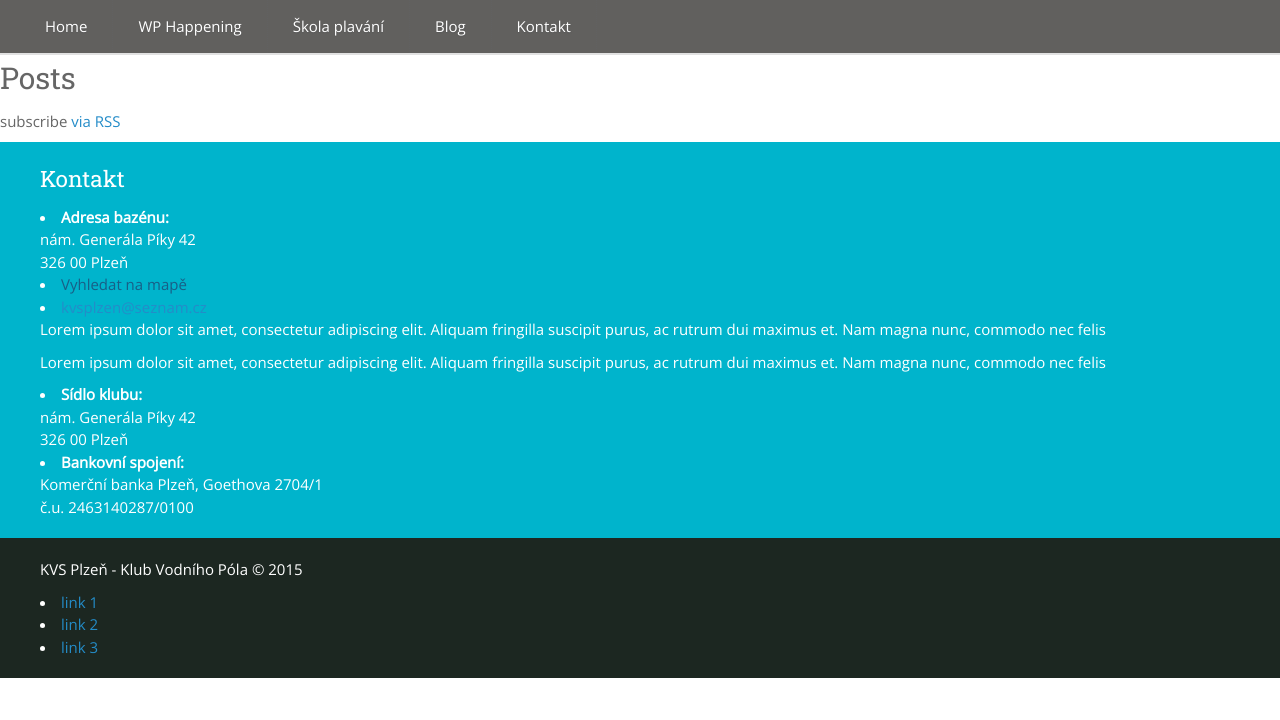
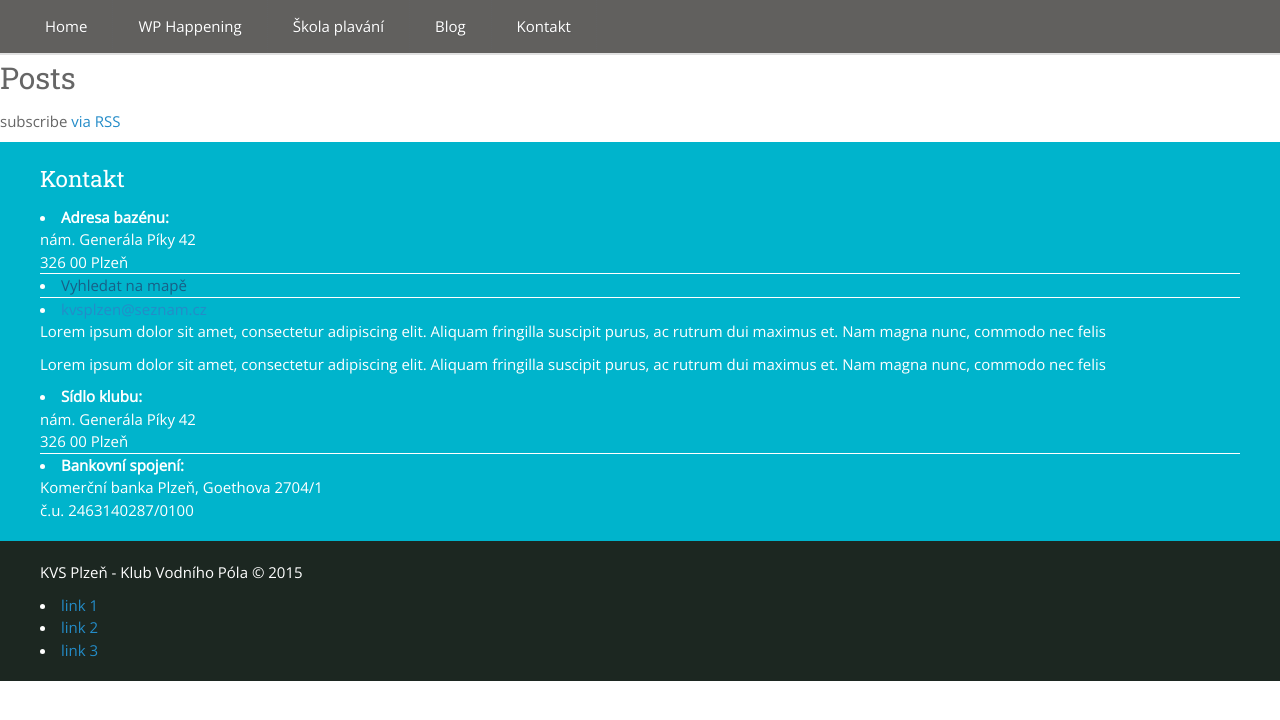
Before and after one commit to SteveVil/KVS-web, a Jekyll site: the page built from index.html, in a window 1280 px wide. Shown: the top 720 px of the page. Built offline with Jekyll 4.4.1, drawn with Linux system fonts in a browser that asks for light colours.

Commit message:
Update _footer.sass

```diff
--- a/_sass/_footer.sass
+++ b/_sass/_footer.sass
@@ -1,4 +1,3 @@
-
 footer
 	width: 100%
 	color: #FFF
@@ -6,5 +5,11 @@ footer
 	.main-footer
 		background: none repeat scroll 0% 0% #00B4CC
 
+		li
+			border-bottom: 1px solid #fff
+
+		li:last-child
+			border: none
+
 	.last-footer
 		background: none repeat scroll 0% 0% #1C2721
```
